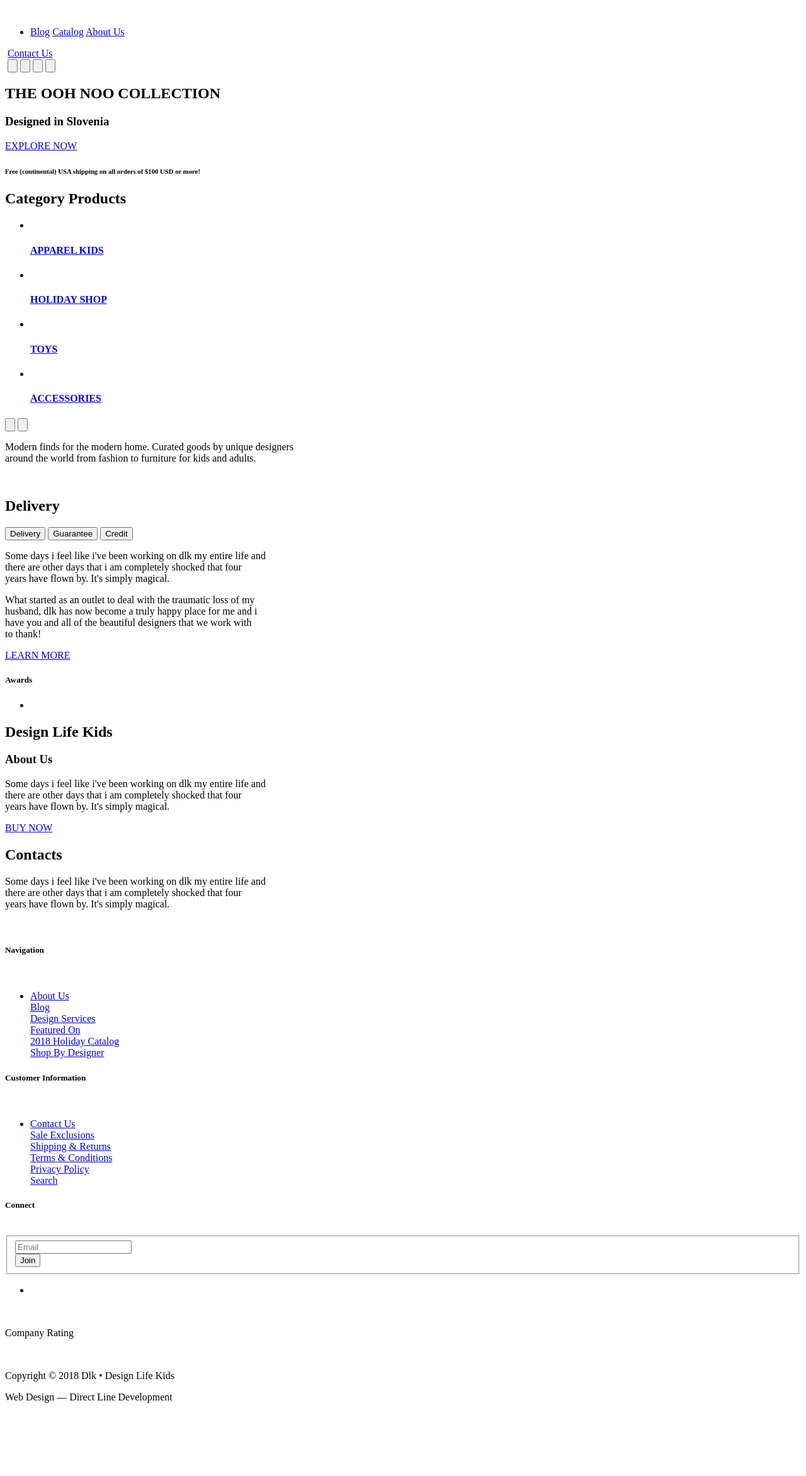
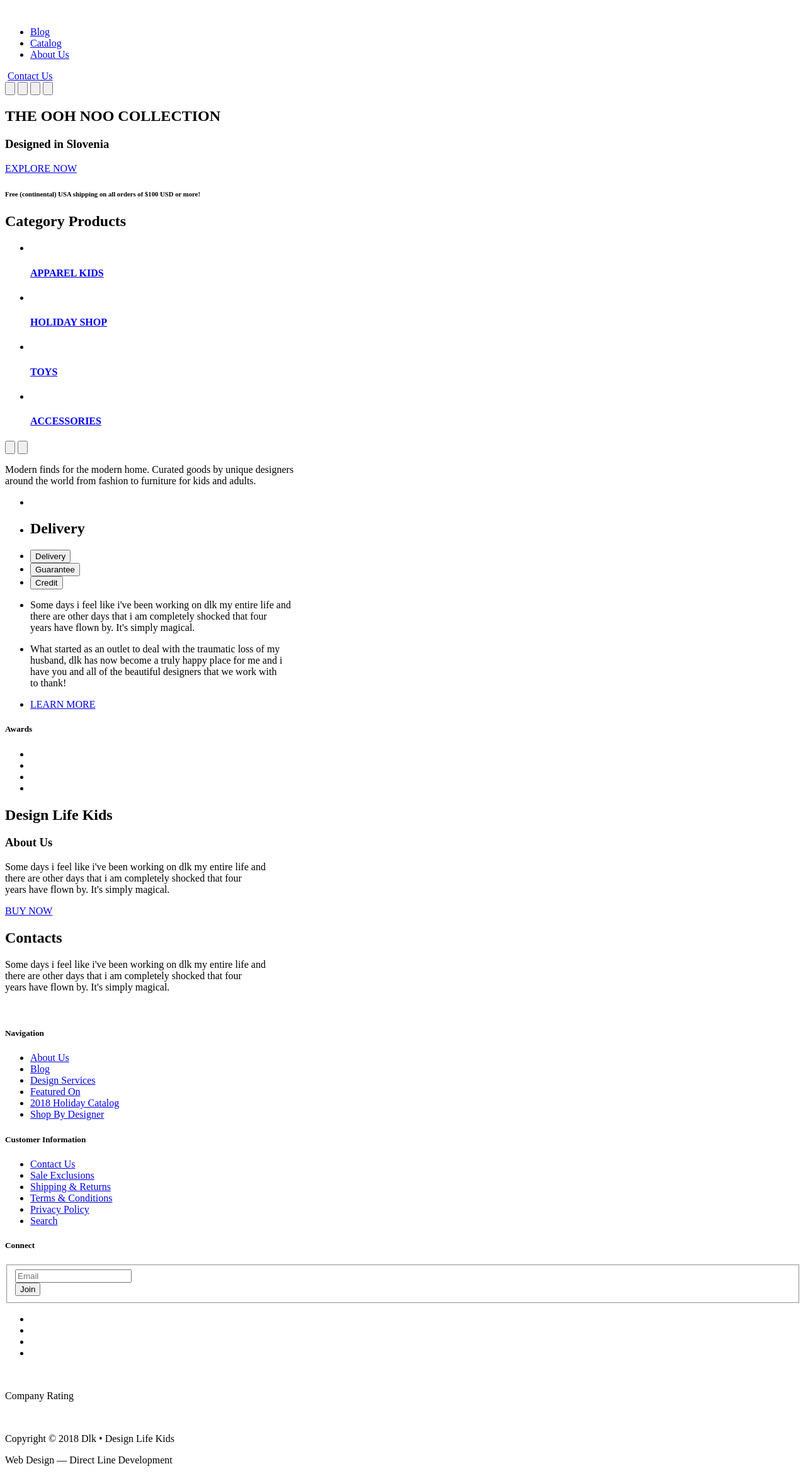
Before and after one commit to WIlliamTod/tn-belyaev-vadim-1, a plain HTML site: page index.html in a window 1280 px wide. Shown: the whole page at 63% size. Before the commit the page ends 2244 px from the top, so only its background shows below. Drawn offline with Linux system fonts and the light colour scheme.

Commit message:
Update index.html

```diff
--- a/index.html
+++ b/index.html
@@ -13,7 +13,11 @@
             <ul>
                 <li>
                     <a href="#">Blog</a>
+                </li>
+                <li>
                     <a href="#">Catalog</a>
+                </li>
+                <li>
                     <a href="#">About Us</a>
                 </li>
             </ul>
@@ -23,30 +27,25 @@
     </header>
     <main>
         <section class="banner">
-            <img src="#" alt="">
-            <button class="banner-Rectangle1" type="button"><img src="#" alt=""></button>
-            <button class="banner-Rectangle2" type="button"><img src="#" alt=""></button>
-            <button class="banner-Rectangle2" type="button"><img src="#" alt=""></button>
-            <button class="banner-Rectangle2" type="button"><img src="#" alt=""></button>
+            <button class="banner-Rectangle" type="button"><img src="#" alt=""></button>
+            <button class="banner-Rectangle" type="button"><img src="#" alt=""></button>
+            <button class="banner-Rectangle" type="button"><img src="#" alt=""></button>
+            <button class="banner-Rectangle" type="button"><img src="#" alt=""></button>
             <h1>THE OOH NOO COLLECTION</h1>
             <h3>Designed in Slovenia</h3>
             <a href="#" class="button">EXPLORE NOW</a>
             <h6>Free (continental) USA shipping on all orders of $100 USD or more!</h6>
         </section>
-        <h2>Category Products</h2>
         <section class="services">
+            <h2>Category Products</h2>
             <ul>
                 <li>
                        <a href="#">
                            <img src="#" alt="">
-                       </a>
-                       <a href="#">
                            <h4>APPAREL KIDS</h4>
                        </a>
                 </li>
             </ul>
-        </section>
-        <section class="services">
             <ul>
                 <li>
                        <a href="#">
@@ -57,8 +56,6 @@
                        </a>
                 </li>
             </ul>
-        </section>
-        <section class="services">
             <ul>
                 <li>
                        <a href="#">
@@ -69,8 +66,6 @@
                        </a>
                 </li>
             </ul>
-        </section>
-        <section class="services">
             <ul>
                 <li>
                        <a href="#">
@@ -90,22 +85,46 @@
         </button>
         <p>Modern finds for the modern home. Curated goods by unique designers <br> around the world from fashion to furniture for kids and adults.</p>
         <section>
-            <img src="#" alt="">
-            <h2>Delivery</h2>
-            <button type="button" class="banner-Rectangle3">Delivery</button>
-            <button type="button" class="banner-Rectangle3">Guarantee</button>
-            <button type="button" class="banner-Rectangle3">Credit</button>
-            <p>Some days i feel like i've been working on dlk my entire life and <br> there are other days that i am completely shocked that four <br> years have flown by. It's simply magical.</p>
-            <p>What started as an outlet to deal  with the traumatic loss of my <br> husband, dlk has now become a truly happy place for me and i <br> have you and all of the beautiful designers that we work with <br> to thank!</p>
-            <a href="#" class="button">LEARN MORE</a>
+            <ul>
+                <li>
+                    <img src="#" alt="">
+                </li>
+                <li>
+                    <h2>Delivery</h2>
+                </li>
+                <li>
+                    <button type="button" class="banner-Rectangle">Delivery</button>
+                </li>
+                <li>
+                    <button type="button" class="banner-Rectangle">Guarantee</button>
+                </li>
+                <li>
+                    <button type="button" class="banner-Rectangle">Credit</button>
+                </li>
+                <li>
+                    <p>Some days i feel like i've been working on dlk my entire life and <br> there are other days that i am completely shocked that four <br> years have flown by. It's simply magical.</p>
+                </li>
+                <li>
+                    <p>What started as an outlet to deal  with the traumatic loss of my <br> husband, dlk has now become a truly happy place for me and i <br> have you and all of the beautiful designers that we work with <br> to thank!</p>
+                </li>
+                <li>
+                    <a href="#" class="button">LEARN MORE</a>
+                </li>
+            </ul>
         </section>
         <section class="awards">
             <h5>Awards</h5>
             <ul>
                 <li>
                     <img src="#" alt="">
+                </li>
+                <li>
                     <img src="#" alt="">
+                </li>
+                <li>
                     <img src="#" alt="">
+                </li>
+                <li>
                     <img src="#" alt="">
                 </li>
             </ul>
@@ -123,37 +142,54 @@
         </article>
     </main>
     <footer>
-        <section>
+        <div>
             <h5>Navigation</h5>
-            <img src="#" alt="">
             <ul>
                 <li>
-                    <a href="#" target="_blank">About Us</a><br>
-                    <a href="#" target="_blank">Blog</a><br>
-                    <a href="#" target="_blank">Design Services</a><br>
-                    <a href="#" target="_blank">Featured On</a><br>
-                    <a href="#" target="_blank">2018 Holiday Catalog</a><br>
-                    <a href="#" target="_blank">Shop By Designer</a><br>
+                    <a href="#" target="_blank">About Us</a>
+                </li>
+                <li>
+                    <a href="#" target="_blank">Blog</a>
+                </li>
+                <li>
+                    <a href="#" target="_blank">Design Services</a>
+                </li>
+                <li>
+                    <a href="#" target="_blank">Featured On</a>
+                </li>
+                <li>
+                    <a href="#" target="_blank">2018 Holiday Catalog</a>
+                </li>
+                <li>
+                    <a href="#" target="_blank">Shop By Designer</a>
                 </li>
             </ul>
-        </section>
-        <section>
+        </div>
+        <div>
             <h5>Customer Information</h5>
-            <img src="#" alt="">
             <ul>
                 <li>
-                    <a href="#" target="_blank">Contact Us</a><br>
-                    <a href="#" target="_blank">Sale Exclusions</a><br>
-                    <a href="#" target="_blank">Shipping & Returns</a><br>
-                    <a href="#" target="_blank">Terms & Conditions</a><br>
-                    <a href="#" target="_blank">Privacy Policy</a><br>
-                    <a href="#" target="_blank">Search</a><br>
+                    <a href="#" target="_blank">Contact Us</a>
+                </li>
+                <li>
+                    <a href="#" target="_blank">Sale Exclusions</a>
+                </li>
+                <li>
+                    <a href="#" target="_blank">Shipping & Returns</a>
+                </li>
+                <li>
+                    <a href="#" target="_blank">Terms & Conditions</a>
+                </li>
+                <li>
+                    <a href="#" target="_blank">Privacy Policy</a>
+                </li>
+                <li>
+                    <a href="#" target="_blank">Search</a>
                 </li>
             </ul>
-        </section>
-        <section>
+        </div>
+        <div>
             <h5>Connect</h5>
-            <img src="#" alt="">
             <form action="#" method="POST">
                 <fieldset>
                     <div>
@@ -165,12 +201,18 @@
             <ul>
                 <li>
                     <a href="#"><img src="#" alt=""></a>
+                </li>
+                <li>
                     <a href="#"><img src="#" alt=""></a>
+                </li>
+                <li>
                     <a href="#"><img src="#" alt=""></a>
+                </li>
+                <li>
                     <a href="#"><img src="#" alt=""></a>
                 </li>
             </ul>
-        </section>
+        </div>
         <img src="#" alt="">
         <p>Company Rating</p> <img src="#" alt=""> <img src="#" alt=""> <img src="#" alt=""> <img src="#" alt=""> <img src="#" alt="">
         <p>Copyright © 2018 Dlk • Design Life Kids</p>
```
